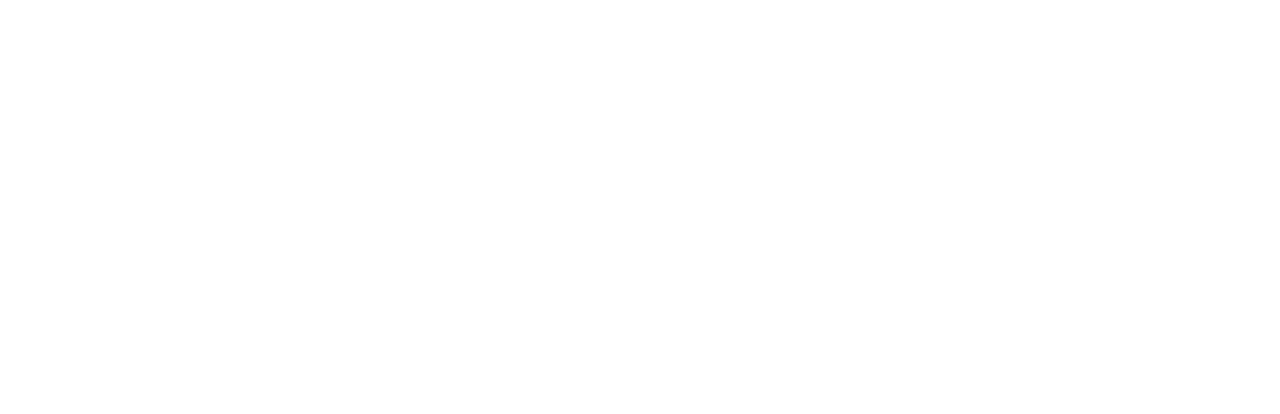
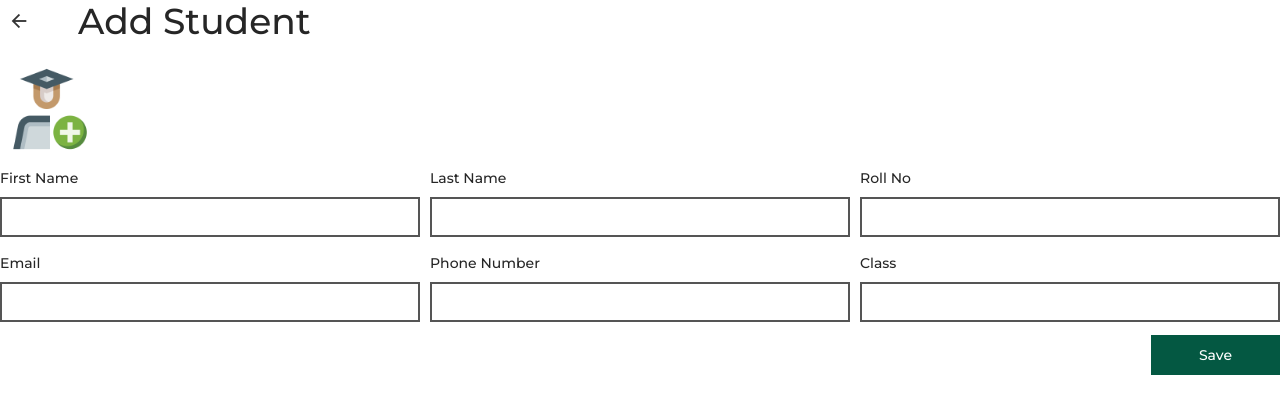
Before and after one commit to Mukesh16407/checkresult, a React (Create React App) app in the folder client/: page /employee/students/add in a window 1280 px wide. Before the commit this address had no page. Shown: the top 414 px of the page. Built offline with nearby package versions, Linux system fonts and the light colour scheme.

Commit message:
add-student-result-ui2

```diff
--- a/client/src/App.js
+++ b/client/src/App.js
@@ -5,6 +5,11 @@
 import { Home } from "./pages/Home";
 import { Login } from "./pages/employees/Login";
 import { Toaster } from "react-hot-toast";
+import { EmployeeHome } from "./pages/employees/EmployeeHome";
+import { Students } from "./pages/employees/Students";
+import { Results } from "./pages/employees/Results";
+import { AddStudent } from "./pages/employees/AddStudent";
+import { AddResult } from "./pages/employees/AddResult";
 function App() {
   return (
     <div  >
@@ -13,6 +18,11 @@
         <Route path="/" element={<Home/>}/>
         <Route path="/login" element={<Login/>}/>
         <Route path="/register" element={<Register/>}/>
+        <Route path="/employee" element={<EmployeeHome />} />
+        <Route path="/employee/students" element={<Students />} />
+        <Route path="/employee/results" element={<Results />} />
+        <Route path="/employee/students/add" element={<AddStudent />} />
+        <Route path="/employee/results/add" element={<AddResult />} />
       </Routes>
     </div>
   );
--- /dev/null
+++ b/client/src/components/PageTitle.jsx
@@ -0,0 +1,18 @@
+import React from 'react'
+import { useNavigate } from 'react-router-dom';
+
+export const PageTitle = ({title}) => {
+    const navigate = useNavigate();
+  return (
+    <div className="px-2 d-flex gap-5 align-items-center mb-2">
+        <i
+        className="ri-arrow-left-line"
+        onClick={() => {
+          navigate(-1);
+        }}
+      ></i>
+      <h1 className="text-large">{title}</h1>
+      <hr/>
+    </div>
+  )
+}
--- /dev/null
+++ b/client/src/components/ResultForm.jsx
@@ -0,0 +1,30 @@
+import { Col, Form, Row } from "antd";
+import React from "react";
+
+export const ResultForm = () => {
+  return (
+    <div>
+      <Form layout="vertical">
+        <Row gutter={[10, 10]}>
+          <Col span={16}>
+            <Form.Item label="Examination" name="examination">
+              <input type="text" />
+            </Form.Item>
+          </Col>
+          <Col span={8} />
+          <Col span={8}>
+            <Form.Item label="Date" name="date">
+              <input type="date" />
+            </Form.Item>
+          </Col>
+          <Col span={8}>
+            <Form.Item label="Class" name="class">
+              <input type="number" />
+            </Form.Item>
+          </Col>
+        </Row>
+        <hr />
+      </Form>
+    </div>
+  );
+};
--- /dev/null
+++ b/client/src/components/StudentForm.jsx
@@ -0,0 +1,46 @@
+import React from 'react'
+import { Col, Form, Row } from "antd";
+export const StudentForm = () => {
+  return (
+    <div>
+      <Form layout="vertical">
+        <Row gutter={[10, 10]}>
+        <Col span={8}>
+            <Form.Item label="First Name" name="firstName">
+              <input type="text" />
+            </Form.Item>
+          </Col>
+          <Col span={8}>
+            <Form.Item label="Last Name" name="lastName">
+              <input type="text" />
+            </Form.Item>
+          </Col>
+          <Col span={8}>
+            <Form.Item label="Roll No" name="rollNo">
+              <input type="number" />
+            </Form.Item>
+          </Col>
+          <Col span={8}>
+            <Form.Item label="Email" name="email">
+              <input type="text" />
+            </Form.Item>
+          </Col>
+          <Col span={8}>
+            <Form.Item label="Phone Number" name="phoneNumber">
+              <input type="text" />
+            </Form.Item>
+          </Col>
+          <Col span={8}>
+            <Form.Item label="Class" name="class">
+              <input type="number" />
+            </Form.Item>
+          </Col>
+        </Row>
+        <div className="d-flex justify-content-end mt-2">
+          <button className="primary text-white px-5">Save</button>
+        </div>
+
+      </Form>
+    </div>
+  )
+}
--- /dev/null
+++ b/client/src/pages/employees/AddResult.jsx
@@ -0,0 +1,12 @@
+import React from 'react'
+import { PageTitle } from '../../components/PageTitle'
+import { ResultForm } from '../../components/ResultForm'
+
+export const AddResult = () => {
+  return (
+    <div>
+    <PageTitle title="Add Result" />
+    <ResultForm/>
+ </div>
+  )
+}
--- /dev/null
+++ b/client/src/pages/employees/AddStudent.jsx
@@ -0,0 +1,12 @@
+import React from 'react'
+import {PageTitle} from '../../components/PageTitle';
+import {StudentForm} from '../../components/StudentForm'
+export const AddStudent = () => {
+  return (
+    <div>
+       <PageTitle title="Add Student" />
+      <img src="/student.png" alt="" height={100} width={100} className='my-2'/>
+      <StudentForm />
+    </div>
+  )
+}
--- /dev/null
+++ b/client/src/pages/employees/EmployeeHome.jsx
@@ -0,0 +1,43 @@
+import { Col, Row } from 'antd'
+import React from 'react'
+import { useNavigate } from 'react-router-dom';
+
+
+export const EmployeeHome = () => {
+    const navigate = useNavigate();
+  return (
+    <div className="h-100 d-flex justify-content-center align-items-center">
+        <Row gutter={[20, 20]}>
+            <Col span={12}>
+                <div  className="p-5 primary-border card w-300 cursor-pointer align-items-center justify-content-center gap-3"
+                onClick={() => {
+                 navigate("/employee/students");
+            }}>
+            <img
+              src="https://cdn-icons-png.flaticon.com/512/3135/3135810.png"
+              alt=""
+              height={50}
+              width={50}
+            />
+               <h1>Students</h1>
+            </div>
+            </Col>
+            <Col span={12}>
+                <div  className="p-5 primary-border card w-300 cursor-pointer align-items-center justify-content-center gap-3"
+                onClick={() => {
+                 navigate("/employee/results");
+            }}>
+            <img
+              src="https://png.pngitem.com/pimgs/s/340-3408941_analyzing-results-icon-for-results-png-transparent-png.png"
+              alt=""
+              height={50}
+              width={50}
+            />
+              <h1>Results</h1>
+            </div>
+            </Col>
+
+        </Row>
+    </div>
+  )
+}
--- /dev/null
+++ b/client/src/pages/employees/Results.jsx
@@ -0,0 +1,63 @@
+import { Table } from "antd";
+import React, { useState } from "react";
+import { useNavigate } from "react-router-dom";
+import { PageTitle } from "../../components/PageTitle";
+
+export const Results = () => {
+  const [results, setResults] = useState([]);
+  const navigate = useNavigate();
+
+  const columns = [
+    {
+      title: "Examination",
+      dataIndex: "examination",
+      key: "examination",
+    },
+    {
+      title: "Class",
+      dataIndex: "class",
+      key: "class",
+    },
+    {
+      title: "Date",
+      dataIndex: "date",
+      key: "date",
+    },
+    {
+      title: "Action",
+      key: "action",
+      render: (text, record) => (
+        <div className="d-flex gap-3">
+          <i className="ri-delete-bin-line"></i>
+          <i
+            className="ri-pencil-line"
+            onClick={() => {
+              navigate(`/employee/results/edit/${record._id}`);
+            }}
+          ></i>
+        </div>
+      ),
+    },
+  ];
+  return (
+    <div>
+      <PageTitle title="Results" />
+      <div className="d-flex justify-content-between align-items-center my-3">
+        <input
+          type="text"
+          className="w-300 px-2"
+          placeholder="search results"
+        />
+        <button
+          className="primary text-white px-3"
+          onClick={() => {
+            navigate("/employee/results/add");
+          }}
+        >
+          Add Result
+        </button>
+      </div>
+      <Table columns={columns} dataSource={results} />
+    </div>
+  );
+};
--- /dev/null
+++ b/client/src/pages/employees/Students.jsx
@@ -0,0 +1,81 @@
+import { Table } from 'antd';
+import React, { useState } from 'react'
+import { useNavigate } from 'react-router-dom';
+import { PageTitle } from '../../components/PageTitle';
+
+export const Students = () => {
+    const navigate = useNavigate();
+    const [students, setStudents] = useState([]);
+
+    const columns = [
+        {
+          title: "Class",
+          dataIndex: "class",
+          key: "class",
+        },
+        {
+          title: "Roll No",
+          dataIndex: "rollNo",
+          key: "rollNo",
+        },
+        {
+          title: "First Name",
+          dataIndex: "firstName",
+          key: "firstName",
+        },
+        {
+          title: "Last Name",
+          dataIndex: "lastName",
+          key: "lastName",
+        },
+        {
+          title: "Email",
+          dataIndex: "email",
+          key: "email",
+        },
+        {
+          title: "Phone Number",
+          dataIndex: "phoneNumber",
+          key: "phoneNumber",
+        },
+        {
+          title: "Action",
+          key: "action",
+          render: (text, record) => (
+            <div className="d-flex gap-3">
+              <i
+                className="ri-delete-bin-line"
+
+              ></i>
+              <i
+                className="ri-pencil-line"
+                onClick={() => {
+                  navigate(`/employee/students/edit/${record.rollNo}`);
+                }}
+              ></i>
+            </div>
+          ),
+        },
+      ];
+  return (
+    <div>
+        <PageTitle title={"students"}/>
+        <div className="d-flex justify-content-between align-items-center my-3">
+            <input
+             type="text"
+             className="w-300 px-2"
+             placeholder="search students"/>
+             <button
+          className="primary text-white px-3"
+          onClick={() => {
+            navigate("/employee/students/add");
+          }}
+        >
+          Add Student
+        </button>
+
+        </div>
+        <Table columns={columns} dataSource={students} />
+    </div>
+  )
+}
```
Also changed, not shown: client/public/student.png (added).
